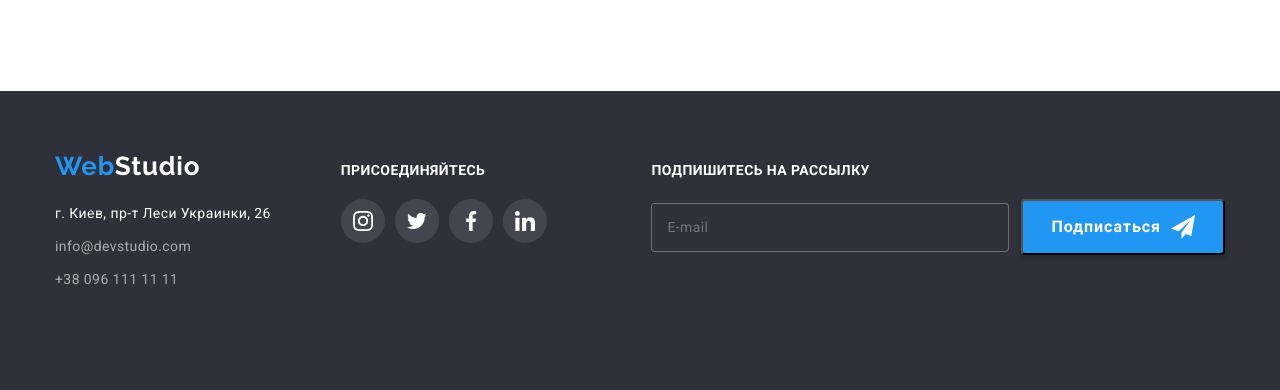
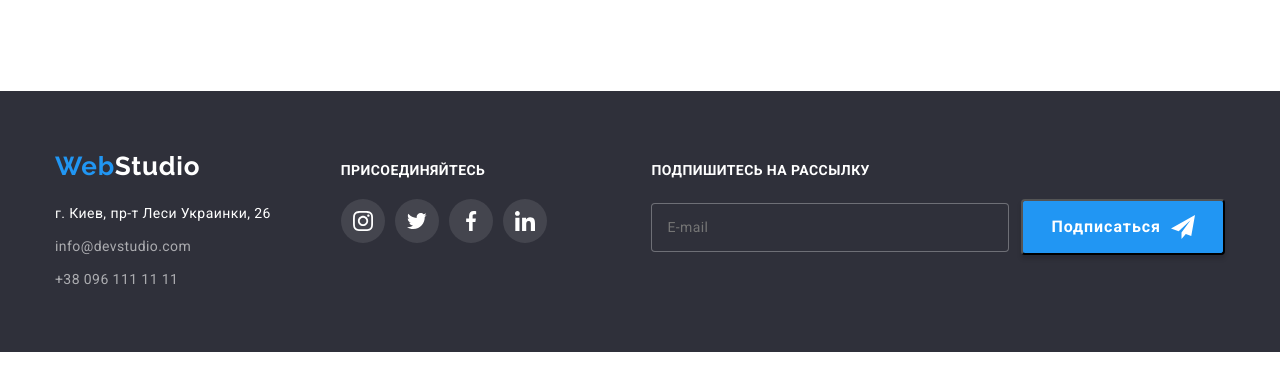
Before and after one commit to petroDavydov/goit-markup-hw-08, a plain HTML site: page index.html in a window 1280 px wide. Shown: the part 2633-3023 px from the top of the page. After the commit the page ends 2985 px from the top, so only its background shows below. Drawn offline with Linux system fonts and the light colour scheme; a script that the page names is missing.

Commit message:
correct footer

```diff
--- a/sass/footer/_footer.scss
+++ b/sass/footer/_footer.scss
@@ -39,6 +39,9 @@
   padding-top: 60px;
   padding-bottom: 60px;
   background: $background-slogan;
+  @media screen and (min-width:1200px) {
+	padding-bottom: 0px;
+  }
 }
 
 .footer-list {
```
Also changed, not shown: css/main.css, css/main.min.css, 2 other files.
